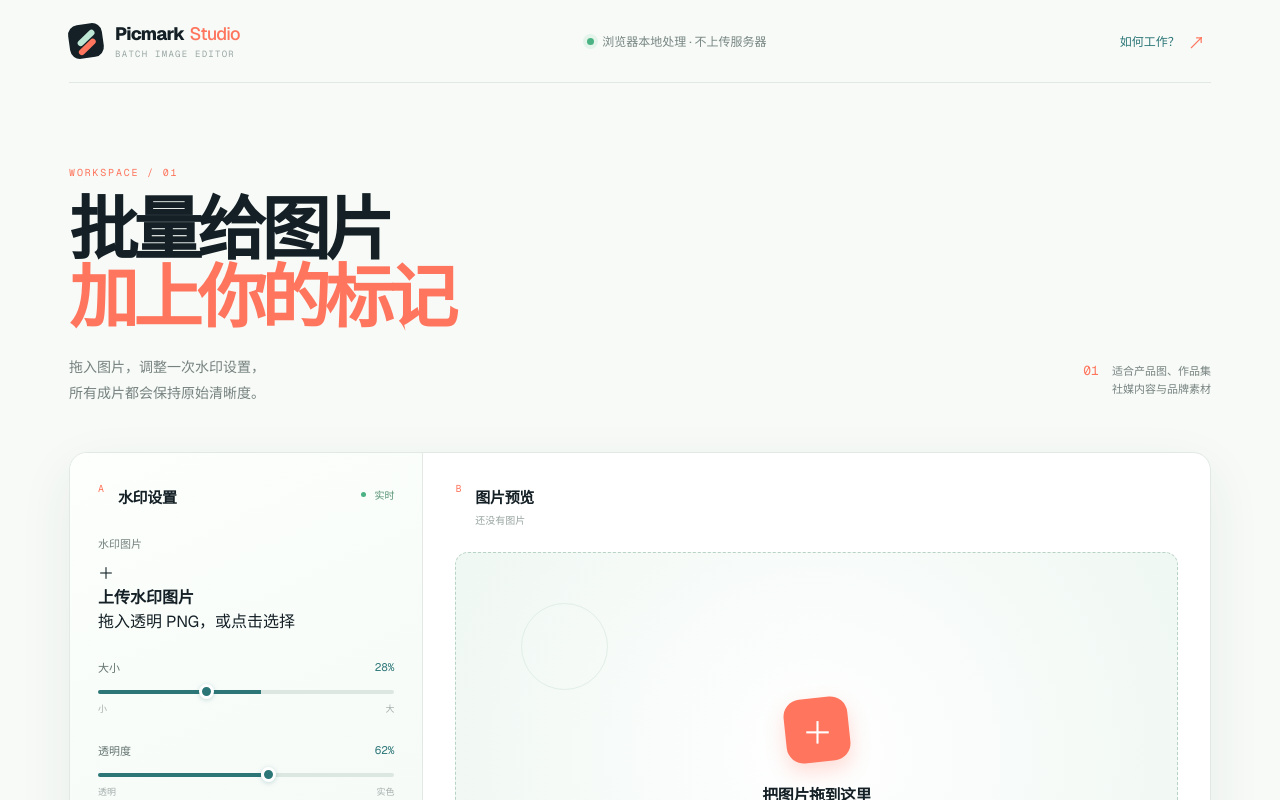
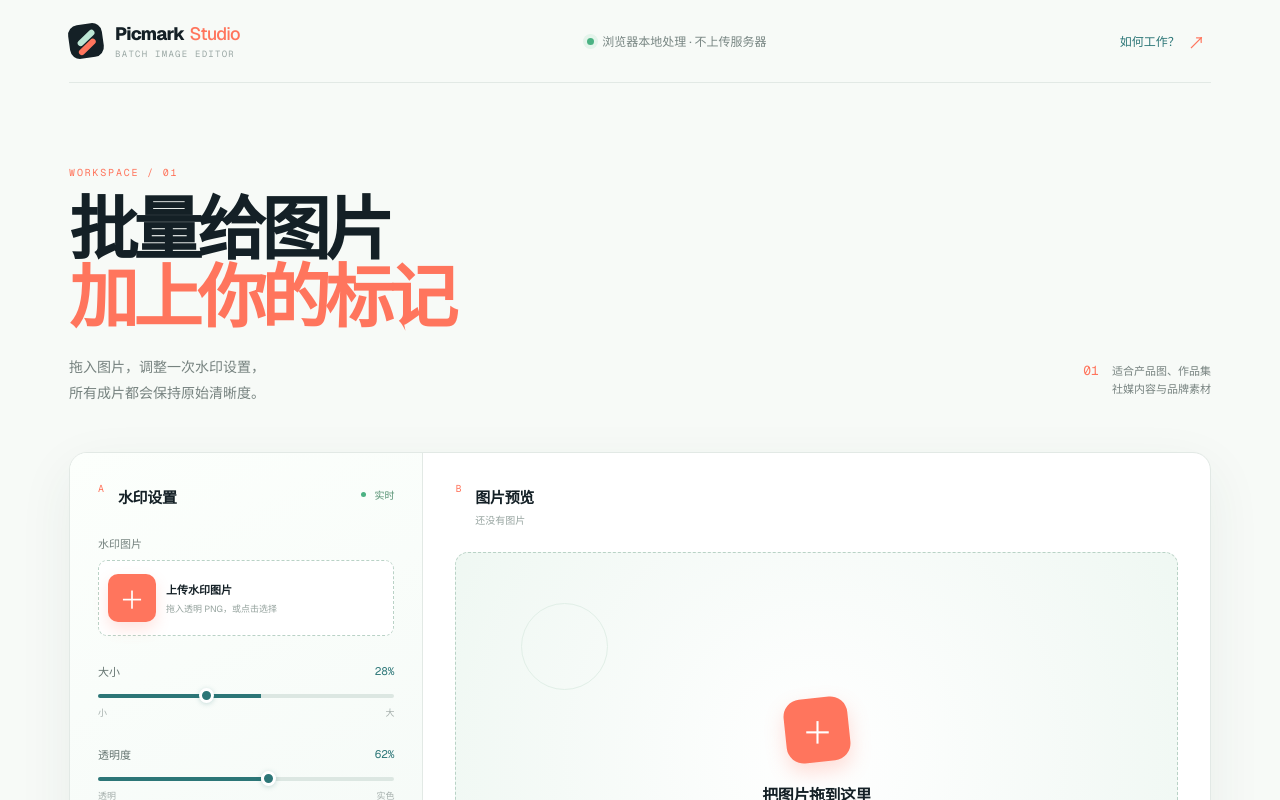
Before and after one commit to wjj5728/shuiyin, a Next.js app: page / in a window 1280 px wide. Shown: the top 800 px of the page. Built offline with nearby package versions, Linux system fonts and the light colour scheme.

Commit message:
style: add image watermark controls

```diff
--- a/app/globals.css
+++ b/app/globals.css
@@ -55,10 +55,19 @@ h1 em { color: var(--coral); font-style: normal; }
 .live-pill { display: flex; align-items: center; gap: 8px; color: #579273; font-size: 10px; }
 .live-pill span { width: 5px; height: 5px; box-shadow: none; }
 .field-label { display: block; margin-bottom: 9px; color: #74827e; font-size: 11px; }
-.text-input-wrap { display: flex; align-items: center; border: 1px solid #d8e3dd; border-radius: 9px; background: #fff; transition: border-color .2s, box-shadow .2s; }
-.text-input-wrap:focus-within { border-color: var(--teal); box-shadow: 0 0 0 3px rgb(44 118 119 / 10%); }
-.text-input-wrap input { width: 100%; min-width: 0; padding: 13px 12px; border: 0; outline: 0; color: var(--ink); background: transparent; font-size: 13px; }
-.text-input-wrap span { padding-right: 11px; color: #a1ada9; font: 10px var(--font-geist-mono), monospace; }
+.watermark-upload { display: flex; min-height: 76px; align-items: center; gap: 10px; padding: 9px; border: 1px dashed #b9d2c6; border-radius: 9px; color: #74827e; background: #fff; cursor: pointer; transition: border-color .2s, background .2s, box-shadow .2s; }
+.watermark-upload:hover, .watermark-upload:focus-visible { border-color: var(--teal); outline: none; box-shadow: 0 0 0 3px rgb(44 118 119 / 10%); }
+.watermark-upload.is-dragging { border-color: var(--teal); background: #e5f6ec; }
+.watermark-upload.has-image { border-style: solid; }
+.watermark-upload-icon { display: grid; width: 48px; height: 48px; flex: 0 0 auto; place-items: center; border-radius: 10px; color: #fff; background: var(--coral); box-shadow: 0 7px 15px rgb(255 117 93 / 20%); font-size: 25px; }
+.watermark-upload strong, .watermark-upload p { display: block; }
+.watermark-upload strong { overflow: hidden; color: var(--ink); font-size: 11px; text-overflow: ellipsis; white-space: nowrap; }
+.watermark-upload p { margin-top: 5px; color: #94a29d; font-size: 9px; }
+.watermark-thumb { width: 54px; height: 54px; flex: 0 0 auto; padding: 4px; overflow: hidden; border: 1px solid #dce7e1; border-radius: 7px; background: repeating-conic-gradient(#f1f5f2 0 25%, #fff 0 50%) 50% / 10px 10px; object-fit: contain; }
+.watermark-file-info { min-width: 0; flex: 1; }
+.watermark-file-info span { display: block; margin-top: 5px; color: #9aa8a3; font: 9px var(--font-geist-mono), monospace; }
+.watermark-remove { flex: 0 0 auto; padding: 5px 4px; border: 0; color: #a6b2ae; background: transparent; font-size: 10px; }
+.watermark-remove:hover { color: var(--coral); }
 .control-block { margin-top: 27px; }
 .control-row { justify-content: space-between; color: #647470; font-size: 11px; }
 .control-row output { color: var(--teal); font: 11px var(--font-geist-mono), monospace; }
@@ -71,12 +80,6 @@ h1 em { color: var(--coral); font-style: normal; }
 .position-btn span { position: absolute; width: 5px; height: 5px; top: 50%; left: 50%; border-radius: 50%; background: #b8c8c2; transform: translate(-50%, -50%); transition: background .15s, box-shadow .15s; }
 .position-btn.is-active { border-color: var(--teal); background: #eff9f3; }
 .position-btn.is-active span { background: var(--teal); box-shadow: 0 0 0 3px rgb(44 118 119 / 12%); }
-.color-options { display: flex; gap: 9px; margin-top: 13px; }
-.color-choice { display: flex; align-items: center; gap: 6px; padding: 7px 9px; border: 1px solid transparent; border-radius: 7px; color: #73817e; background: transparent; font-size: 10px; }
-.color-choice.is-active { border-color: #cfe1d8; background: #fff; color: var(--ink); }
-.swatch { width: 14px; height: 14px; display: inline-block; border-radius: 50%; box-shadow: inset 0 0 0 1px rgb(0 0 0 / 12%); }
-.swatch-light { background: #fff; }
-.swatch-dark { background: var(--ink); }
 .privacy-card { display: flex; align-items: start; gap: 9px; margin-top: 34px; padding: 12px 11px; border-radius: 9px; background: #e7f4ed; }
 .privacy-icon { color: #65a77d; font-size: 14px; }
 .privacy-card strong { display: block; color: #47745d; font-size: 10px; }
@@ -105,8 +108,8 @@ h1 em { color: var(--coral); font-style: normal; }
 .preview-layout { min-height: 500px; display: grid; grid-template-columns: minmax(0, 1fr) 104px; gap: 19px; }
 .preview-stage { min-width: 0; display: flex; flex-direction: column; justify-content: center; }
 .canvas-frame { position: relative; display: flex; width: 100%; max-height: 515px; align-items: center; justify-content: center; overflow: hidden; border-radius: 12px; background: #edf2ee; }
-.canvas-frame img { width: 100%; height: 100%; object-fit: contain; }
-.preview-watermark { position: absolute; z-index: 2; white-space: nowrap; font-weight: 650; letter-spacing: -.04em; line-height: 1; text-shadow: 0 1px 5px rgb(0 0 0 / 22%); transform-origin: center; pointer-events: none; }
+.canvas-frame > .source-image { width: 100%; height: 100%; object-fit: contain; }
+.preview-watermark { position: absolute; z-index: 2; height: auto; max-width: none; object-fit: contain; transform-origin: center; pointer-events: none; }
 .frame-badge { position: absolute; top: 12px; left: 12px; padding: 5px 7px; border: 1px solid rgb(255 255 255 / 50%); border-radius: 5px; color: #fff; background: rgb(20 32 38 / 54%); font: 9px var(--font-geist-mono), monospace; }
 .stage-footer { display: flex; justify-content: space-between; gap: 12px; margin-top: 10px; color: #97a49f; font: 9px var(--font-geist-mono), monospace; }
 .stage-footer span:first-child { overflow: hidden; text-overflow: ellipsis; white-space: nowrap; }
@@ -143,7 +146,7 @@ h1 em { color: var(--coral); font-style: normal; }
   .workspace { grid-template-columns: 1fr; }
   .control-panel { border-right: 0; border-bottom: 1px solid var(--line); }
   .control-panel { display: grid; grid-template-columns: repeat(2, minmax(0, 1fr)); column-gap: 30px; }
-  .panel-heading, .field-label, .text-input-wrap, .privacy-card { grid-column: 1 / -1; }
+  .panel-heading, .field-label, .watermark-upload, .privacy-card { grid-column: 1 / -1; }
   .panel-heading { margin-bottom: 0; }
   .field-label { margin-top: 22px; }
   .privacy-card { margin-top: 26px; }
```
